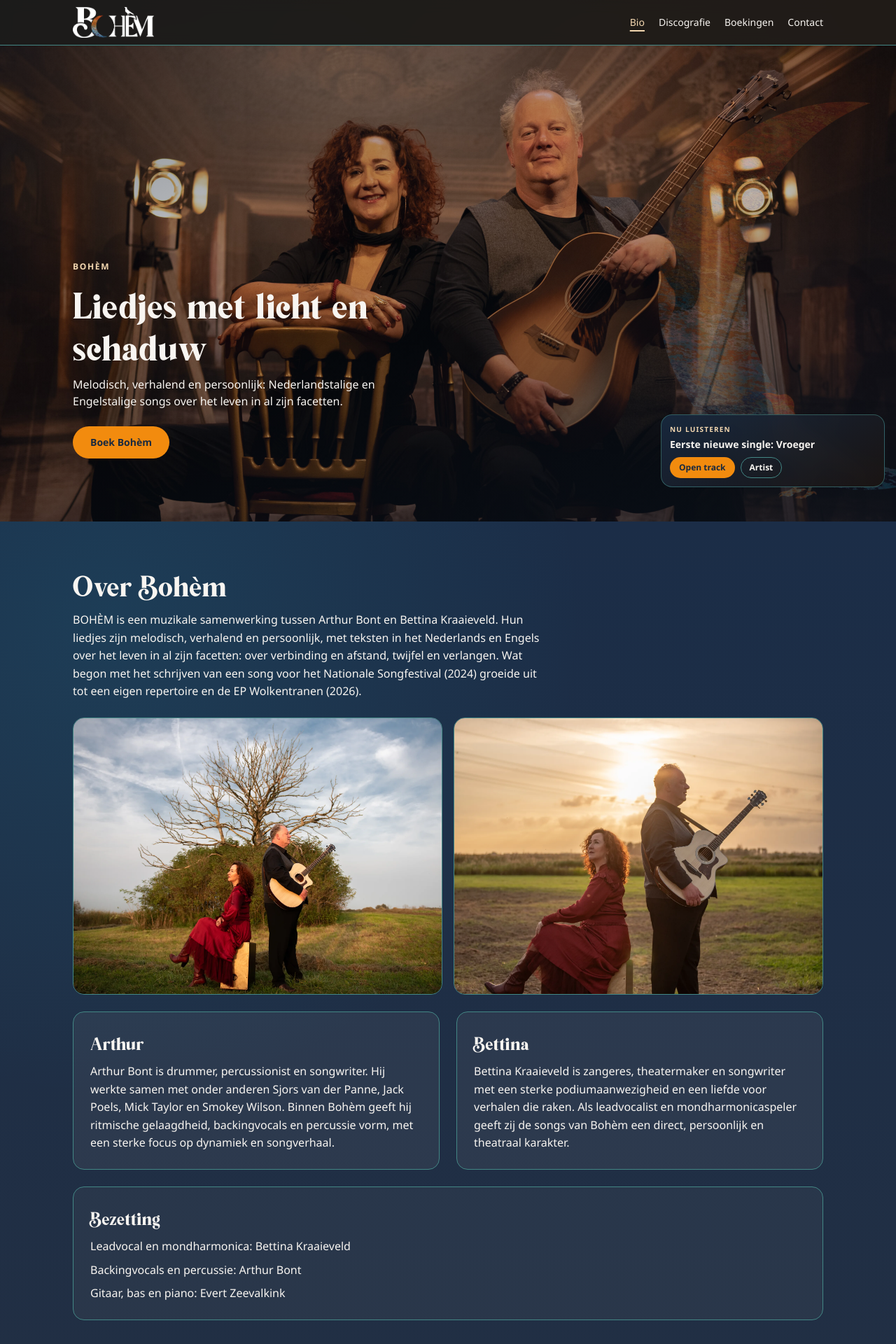
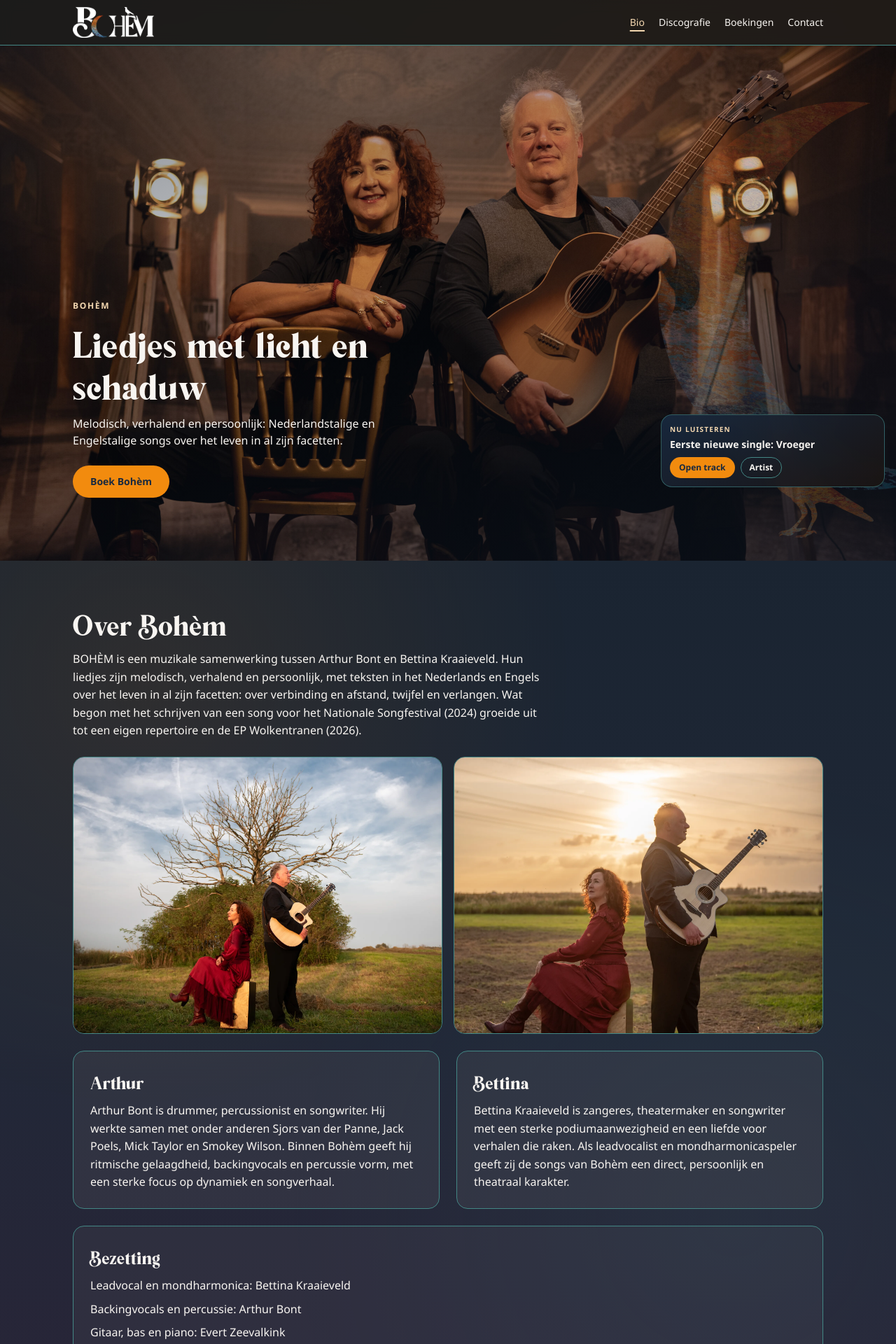
Before and after one commit to yourcount/bohem, a Next.js app: page / in a window 1280 px wide. Shown: the top 1920 px of the page at 70% size. Built offline with nearby package versions, Linux system fonts and the light colour scheme.

Commit message:
Adjust hero height math and refine bio section color blending

```diff
--- a/app/globals.css
+++ b/app/globals.css
@@ -166,7 +166,9 @@ p {
 }
 
 .section-ambient-bio::before {
-  background-image: radial-gradient(circle at 12% 12%, rgba(40, 167, 193, 0.24) 0%, transparent 44%);
+  background-image:
+    radial-gradient(circle at 16% 14%, rgba(242, 139, 14, 0.16) 0%, transparent 42%),
+    radial-gradient(circle at 82% 78%, rgba(67, 135, 133, 0.16) 0%, transparent 46%);
 }
 
 .section-ambient-discography::before {
--- a/components/sections/AboutSection.tsx
+++ b/components/sections/AboutSection.tsx
@@ -12,7 +12,7 @@ export function AboutSection({ about }: AboutSectionProps) {
     <section
       id="bio"
       aria-labelledby="over-title"
-      className="section-ambient section-ambient-bio bg-[linear-gradient(180deg,#1b2d47_0%,#212f44_100%)] py-16"
+      className="section-ambient section-ambient-bio bg-[linear-gradient(180deg,#1a2431_0%,#202837_48%,#282538_100%)] py-16"
     >
       <div className="mx-auto w-full max-w-[1120px] px-4 sm:px-6">
         <Reveal>
--- a/components/sections/HeroSection.tsx
+++ b/components/sections/HeroSection.tsx
@@ -28,7 +28,10 @@ export function HeroSection({ hero }: HeroSectionProps) {
   }, []);
 
   return (
-    <section aria-labelledby="hero-title" className="relative grid min-h-[82svh] items-end overflow-clip pb-20 pt-10 sm:min-h-[85svh] sm:pb-24 sm:pt-12">
+    <section
+      aria-labelledby="hero-title"
+      className="relative grid min-h-[82svh] items-end overflow-clip pb-20 pt-10 sm:min-h-[85svh] sm:pb-24 sm:pt-12 md:min-h-[calc(100svh-4rem)]"
+    >
       <div className="absolute inset-0">
         <Image
           src={hero.image.src}
```
